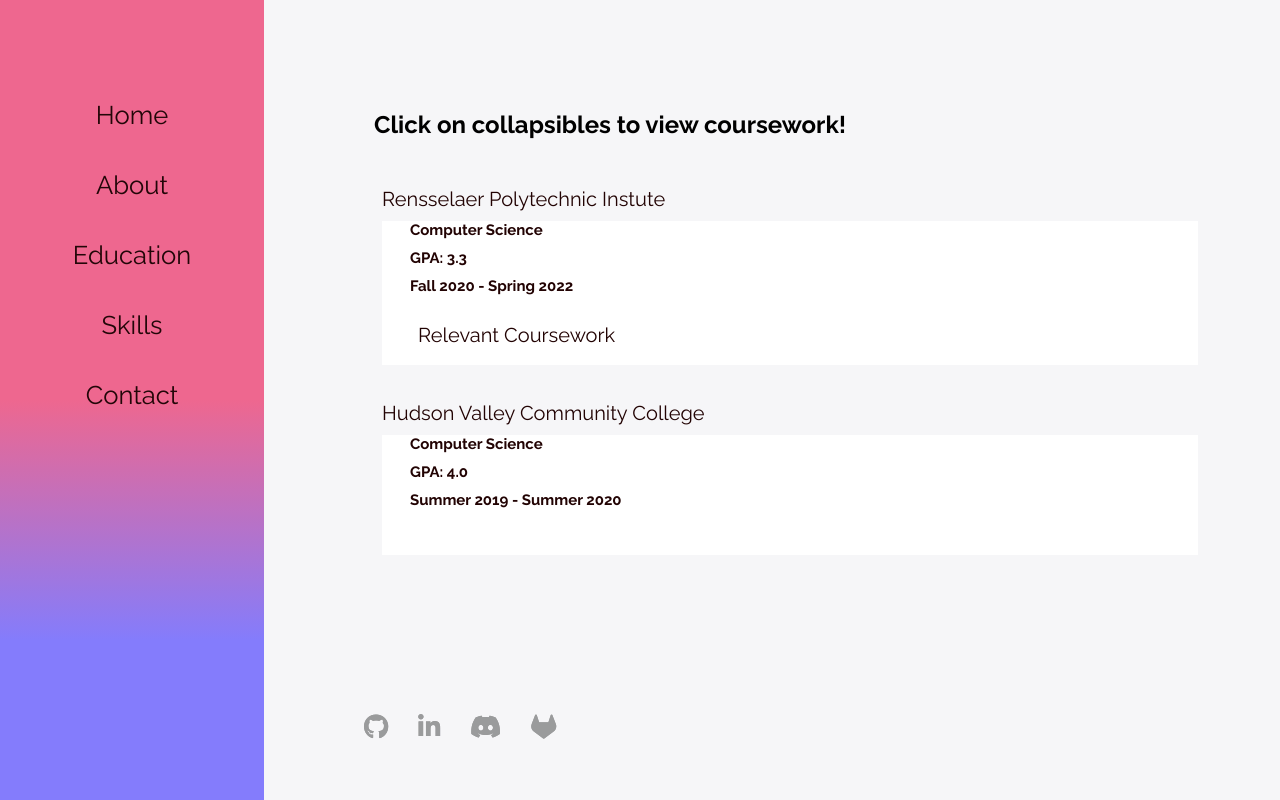
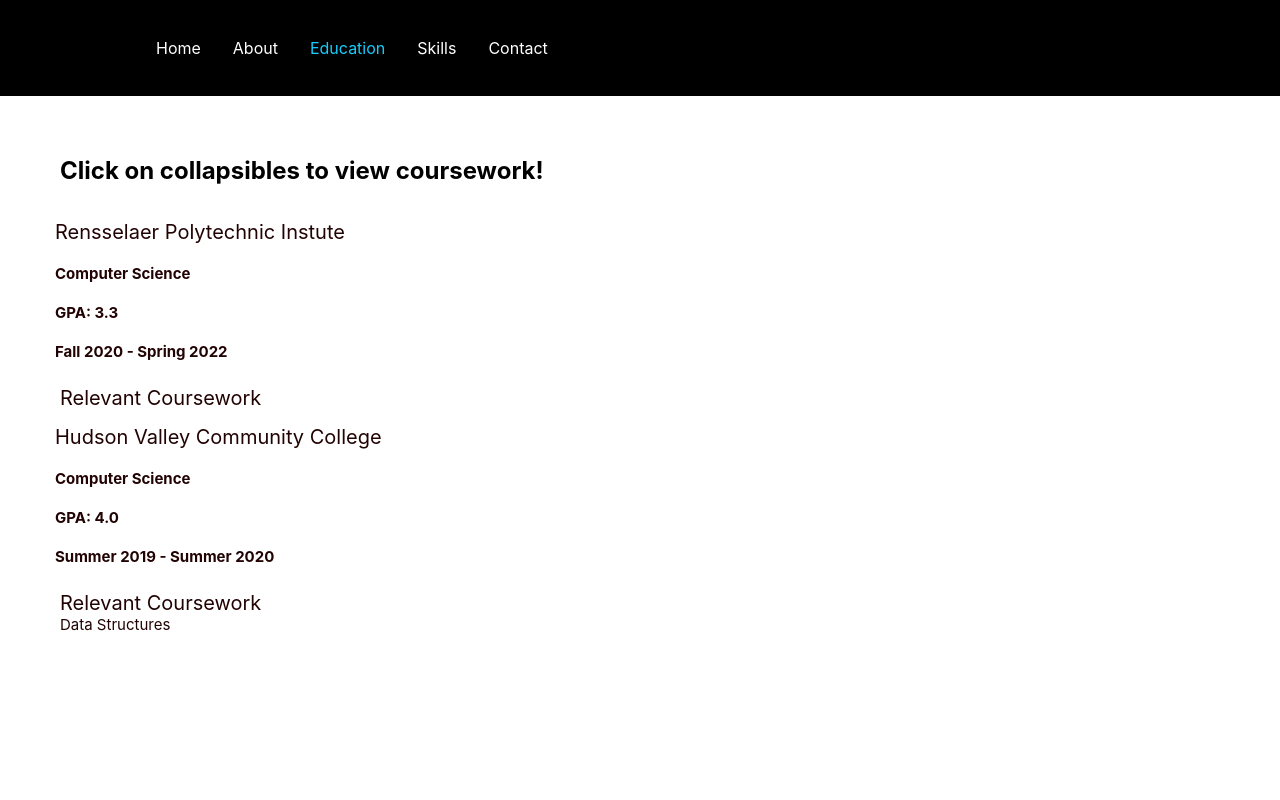
Before and after one commit to enisaras/website, a React (Create React App) app: page /education in a window 1280 px wide. Built offline with nearby package versions, Linux system fonts and the light colour scheme.

Commit message:
Changed Navbar
Signed-off-by: arass <arass@rpi.edu>

```diff
--- a/src/App.css
+++ b/src/App.css
@@ -1,4 +1,4 @@
-@import url('https://fonts.googleapis.com/css?family=Raleway:300,400,500,700&display=swap');
+@import url('https://fonts.googleapis.com/css2?family=Sora&display=swap');
 :root{
   --sidebar-flex:1.5;
   --condiv-flex:6;
@@ -6,31 +6,43 @@
   --fontsize-nav:1.6rem;
   --typing-font:3rem;
 }
-*
+.subtopic
 {
-  margin:0;
-  padding: 0;
+  margin:10px 10px 30px 10px !important;
 }
-body{
-  font-family: 'Raleway';
+.profilepic{
+  width: 300px;
+  margin: 30px;
+  justify-content: center;
 }
-.App
+.typingeffect
 {
+  font-size: var(--typing-font);
+  margin-bottom: 30px;
+}
+.social
+{
+  position: absolute;
+  margin-top: 20px;
   display: flex;
-  width: 100vw;
-  min-height: 100vh;
+  bottom: 60px;
+  color:#f4f5f9;
 }
-nav
+.social i
 {
-  padding:60px 30px 0px 30px ;
-  flex:var(--sidebar-flex);
-  background: rgb(238,103,143);
-  background: linear-gradient(180deg, rgba(238,103,143,1) 50%, rgba(132,124,252,1) 80%);
+  padding-right: 30px;
+  font-size: 25px;
+  color: #9a9b9c;
 }
+.social i:hover
+{
+  color: #ffffff;
+}
+
+
 .condiv
 {
-  padding: 100px ;
-  background-color: #f6f6f8;
+  padding: 50px ;
   flex:var(--condiv-flex);
 }
 
@@ -42,83 +54,12 @@
   align-items: center;
 
 }
-.profilepic
+.skills li
 {
-  border-radius: 50%;
-  width: 200px;
-  margin: 30px;
-}
-.typingeffect
-{
-  font-size: var(--typing-font);
-  margin-bottom: 30px;
-}
-
-nav ul{
-  font-size:var(--fontsize-nav) ;
-  text-align: center;
-  list-style-type: none;
-  text-decoration: none;
-  color: white !important;
-}
-nav ul li
-{
-  margin:40px;
-}
-
-a
-{
-  text-decoration: none;
-  color: rgb(34, 6, 8);
-}
-
-.subtopic
-{
-  margin:10px 10px 30px 10px !important;
-}
-p{
-  font-size: var(--fontsize-p);
-}
-h1,h2,h3,h4,p{
-  margin: 10px;
-}
-.social
-{
-  position: absolute;
-  margin-top: 20px;
-  display: flex;
-  bottom: 60px;
-}
-.social i
-{
-  padding-right: 30px;
-  font-size: 25px;
-  color: #9a9b9c;
-}
-.social i:hover
-{
-  color: #ffffff;
-}
-.widecard
-{
-  border:0px solid #9a9b9c;
-  display: flex;
-  margin:30px 0px 30px 0px;
-}
-.widecard:hover
-{
-  color: #1b1d20;
-  background-color: #ffffff;
-  box-shadow: 0 10px 20px rgba(0,0,0,0.19), 0 6px 6px rgba(0,0,0,0.23);
-}
-.active
-{
-  font-weight: bolder;
-}
-.skills ul li
-{
+  display:inline-block;
   list-style-type:none;
   margin:30px;
+  justify-content: center;
 }
 
 @media all and (max-width: 450px) {
@@ -130,12 +71,6 @@
   .App
   {
     flex-direction: column;
-  }
-  .sidebar
-  {
-    padding: 30px;
-    background: rgb(238,103,143);
-    background: linear-gradient(90deg, rgba(238,103,143,1) 50%, rgba(132,124,252,1) 80%);
   }
   .condiv
   {
@@ -170,7 +105,7 @@
 .Collapsible{
   color: rgb(34, 3, 3);
   cursor: pointer;
-  padding: 18px;
+  padding: 5px;
   width: 100%;
   border: none;
   text-align: left;
@@ -180,11 +115,11 @@
 
 
 .Collapsible__contentInner{
-  padding: 0 18px;
   background-color: rgb(255, 255, 255);
   font-size: 15px;
 
 }
-.b{
-  font-size :xx-large;
+.b li {
+  padding: 10px;
+  font-size :medium;
 }
--- a/src/components/Navbar.js
+++ /dev/null
@@ -1,41 +0,0 @@
-import React, {Component} from 'react';
-import Navitem from './Navitem';
-
-class Navbar extends Component {
-    constructor(props)
-    {
-        super(props);
-        this.state={
-            'NavItemActive':''
-        }
-    }
-    activeitem=(x)=>
-    {
-        if(this.state.NavItemActive.length>0){
-            document.getElementById(this.state.NavItemActive).classList.remove('active');
-        }
-        this.setState({'NavItemActive':x},()=>{
-            document.getElementById(this.state.NavItemActive).classList.add('active');
-        });
-    };
-    render() {
-        return (
-            <nav>
-            <ul>
-            <Navitem item="Home" tolink="/website"
-            activec = {this.activeitem}></Navitem>
-            <Navitem item="About" tolink="/about"
-            activec = {this.activeitem}></Navitem>
-            <Navitem item="Education" tolink="/education"
-            activec = {this.activeitem}></Navitem>
-            <Navitem item="Skills" tolink="/skills"
-            activec = {this.activeitem}></Navitem>
-            <Navitem item="Contact" tolink="/contact"
-            activec = {this.activeitem}></Navitem>
-            </ul>
-            </nav>
-            )
-        }
-    }
-
-export default Navbar
--- /dev/null
+++ b/src/components/Navbar/NavbarElements.js
@@ -0,0 +1,86 @@
+import { FaBars } from 'react-icons/fa';
+import { NavLink as Link } from 'react-router-dom';
+import styled from 'styled-components';
+
+export const Nav = styled.nav`
+  background: #000;
+  height: 80px;
+  display: flex;
+  justify-content: space-between;
+  padding: 0.5rem calc((100vw - 1000px) / 2);
+  z-index: 10;
+  /* Third Nav */
+  /* justify-content: flex-start; */
+`;
+
+export const NavLink = styled(Link)`
+  color: #fff;
+  display: flex;
+  align-items: center;
+  text-decoration: none;
+  padding: 0 1rem;
+  height: 100%;
+  cursor: pointer;
+  &.active {
+    color: #15cdfc;
+  }
+`;
+
+export const Bars = styled(FaBars)`
+  display: none;
+  color: #fff;
+  @media screen and (max-width: 768px) {
+    display: block;
+    position: absolute;
+    top: 0;
+    right: 0;
+    transform: translate(-100%, 75%);
+    font-size: 1.8rem;
+    cursor: pointer;
+  }
+`;
+
+export const NavMenu = styled.div`
+  display: flex;
+  align-items: center;
+  margin-right: -24px;
+  /* Second Nav */
+  /* margin-right: 24px; */
+  /* Third Nav */
+  /* width: 100vw;
+  white-space: nowrap; */
+  @media screen and (max-width: 768px) {
+    display: none;
+  }
+`;
+
+export const NavBtn = styled.nav`
+  display: flex;
+  align-items: center;
+  margin-right: 24px;
+  /* Third Nav */
+  /* justify-content: flex-end;
+  width: 100vw; */
+  @media screen and (max-width: 768px) {
+    display: none;
+  }
+`;
+
+export const NavBtnLink = styled(Link)`
+  border-radius: 4px;
+  background: #256ce1;
+  padding: 10px 22px;
+  color: #fff;
+  outline: none;
+  border: none;
+  cursor: pointer;
+  transition: all 0.2s ease-in-out;
+  text-decoration: none;
+  /* Second Nav */
+  margin-left: 24px;
+  &:hover {
+    transition: all 0.2s ease-in-out;
+    background: #fff;
+    color: #010606;
+  }
+`;
--- /dev/null
+++ b/src/components/Navbar/index.js
@@ -0,0 +1,36 @@
+import React from 'react';
+import {
+  Nav,
+  NavLink,
+  Bars,
+  NavMenu
+} from './NavbarElements';
+
+const Navbar = () => {
+  return (
+    <>
+      <Nav>
+        <Bars />
+        <NavMenu>
+          <NavLink to='/website' activeStyle>
+            Home
+          </NavLink>
+          <NavLink to='/about' activeStyle>
+            About
+          </NavLink>
+          <NavLink to='/education' activeStyle>
+            Education
+          </NavLink>
+          <NavLink to='/skills' activeStyle>
+            Skills
+          </NavLink>
+          <NavLink to='/contact' activeStyle>
+            Contact
+          </NavLink>
+        </NavMenu>
+      </Nav>
+    </>
+  );
+};
+
+export default Navbar;
--- a/src/components/Widecard.js
+++ b/src/components/Widecard.js
@@ -11,11 +11,11 @@
 <h4 class= "secondtext">{this.props.from} - {this.props.to}</h4>
 <Collapsible trigger = {this.props.coursework} open = "false">
     <Collapsible classParentString = "b" trigger = {this.props.course1}>
+        <li>Learned about Data Structures like stacks, queues, lists, trees, and collections and how to use them.</li>
 
     </Collapsible>
 </Collapsible>
 </Collapsible>
-<Social />
 </div>
 )
 }
--- a/src/contents/Education.js
+++ b/src/contents/Education.js
@@ -8,7 +8,7 @@
 <Widecard title="Rensselaer Polytechnic Instute" where="Computer Science" gpa="GPA: 3.3"
 from="Fall 2020" to="Spring 2022" coursework = "Relevant Coursework"/>
 <Widecard title="Hudson Valley Community College" where="Computer Science" gpa="GPA: 4.0"
-from="Summer 2019" to="Summer 2020"/>
+from="Summer 2019" to="Summer 2020" coursework = "Relevant Coursework" course1 = "Data Structures"/>
 </div>
 )
 }
--- a/src/contents/Home.js
+++ b/src/contents/Home.js
@@ -10,7 +10,7 @@
         return (
             <div className="condiv home">
             <img src={profilepic} alt="ProfilePic" className="profilepic"></img>
-            <ReactTypingEffect className="typingeffect" text={['I am Enis Aras','Computer Science Major', 'Finance Minor']} speed={100} eraseDelay={700}/>
+            <ReactTypingEffect className = "typingeffect" text={['Hi, I am Enis Aras','Computer Science Major', 'Finance Minor']} speed={100} eraseDelay={700}/>
             <Social />
             </div>
             )
--- a/src/contents/Skills.js
+++ b/src/contents/Skills.js
@@ -14,7 +14,7 @@
 render() {
 return (
 <div className="condiv skills">
-<h1 className="subtopic">Languages</h1>
+<h1>Languages</h1>
 <ul>
     {this.state.languages.map((languages)=>{
     return <li>{languages}</li>
```
